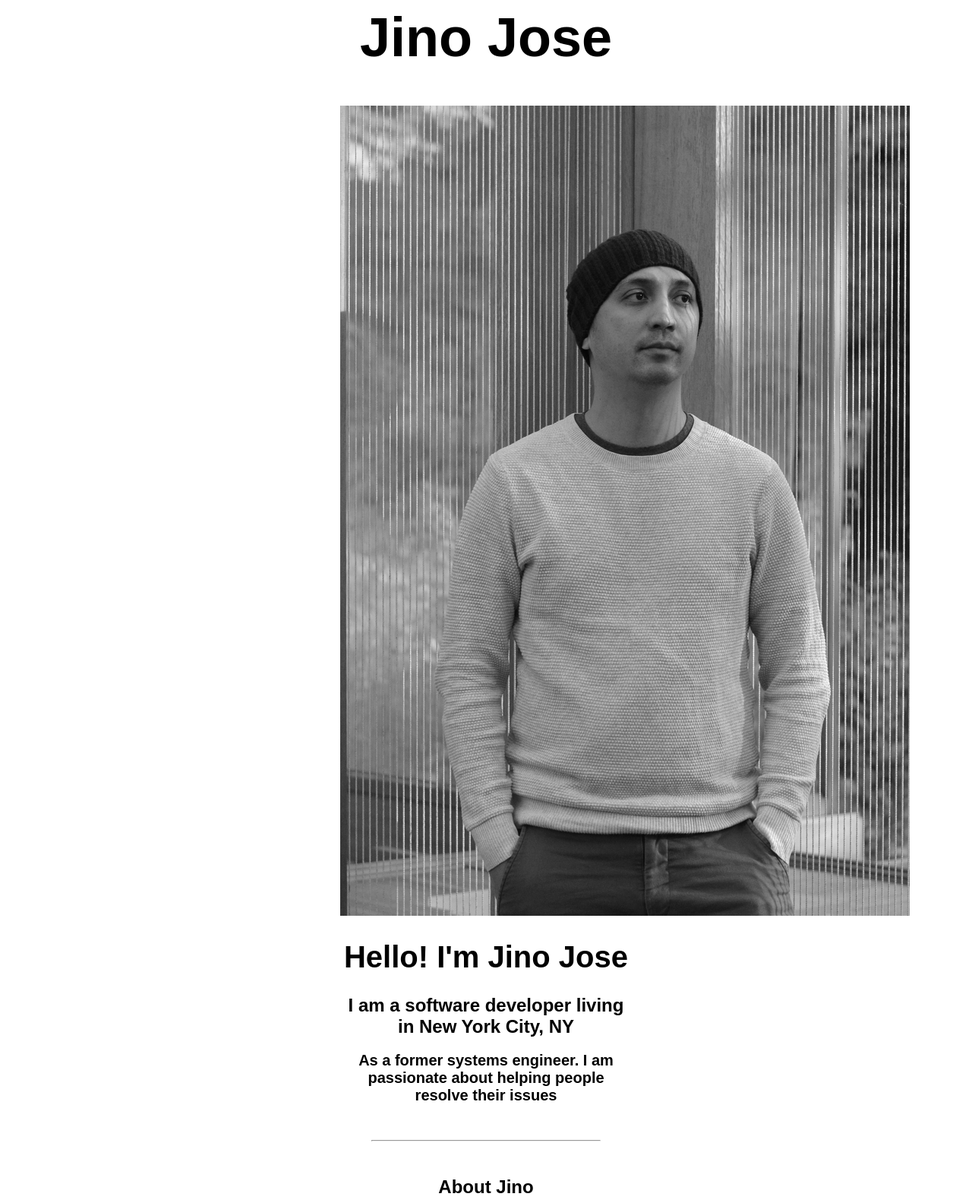
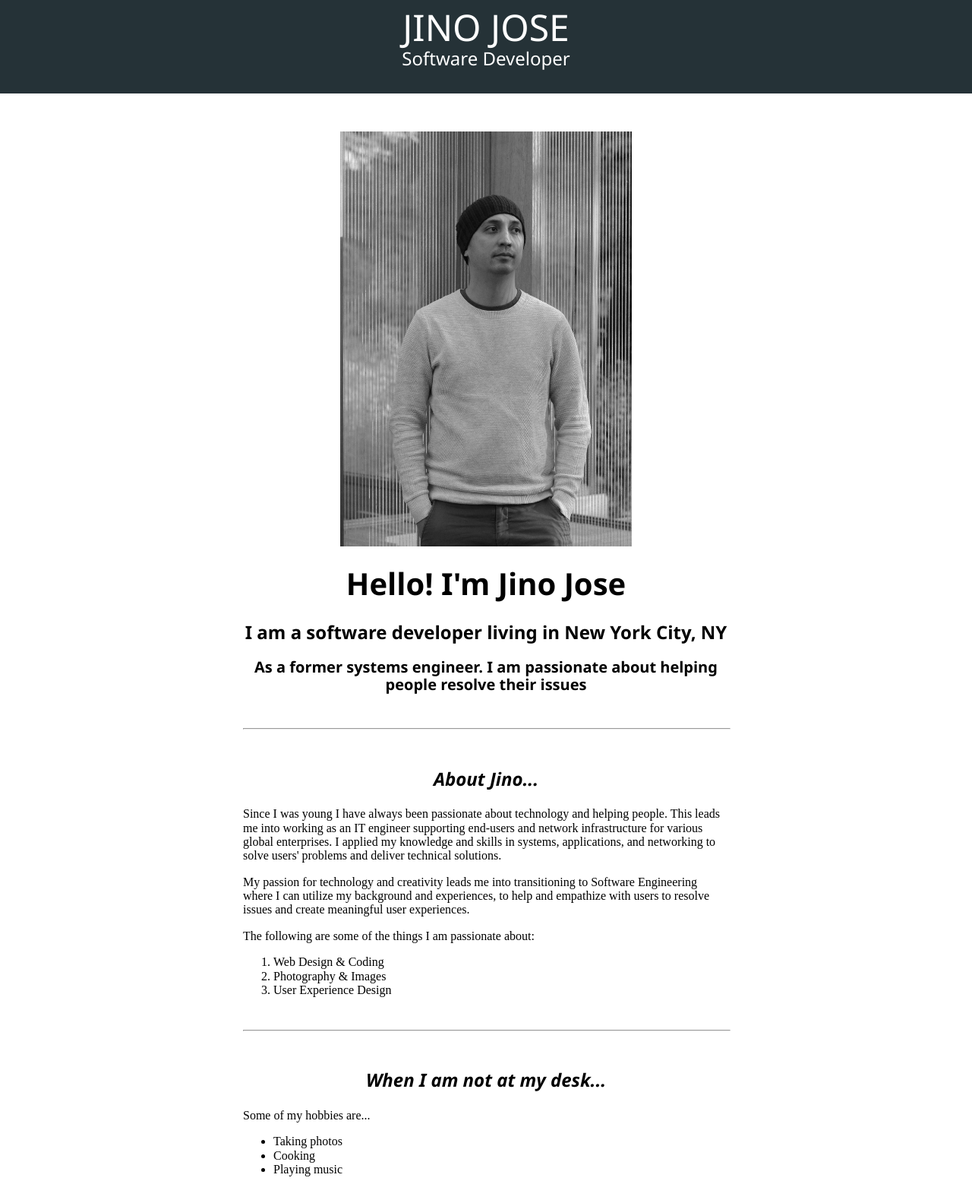
Before and after one commit to xJinoJose/my_portfolio, a plain HTML site: page index.html in a window 1280 px wide. Shown: the part 40-1619 px from the top of the page at 76% size. Drawn offline with nearby package versions, Linux system fonts and the light colour scheme.

Commit message:
Fixed Errors

```diff
--- a/index.html
+++ b/index.html
@@ -2,22 +2,26 @@
 <html lang="en">
   <head>
     <meta charset="UTF-8">
+    <meta name="viewport" content="width=device-width, initial-scale=1, shrink-to-fit=no" />
+    <meta name="description" content="" />
+    <meta name="author" content="" />
     <title>Jino's Portfolio</title>
     <link rel="stylesheet" href="https://cdnjs.cloudflare.com/ajax/libs/normalize/5.0.0/normalize.min.css">
     <link href="style.css" rel="stylesheet" type="text/css">
   </head>
 
   <body>
-  <header>
-    <h1>Jino Jose</h1>
+  <header class="headbar">
+    <div class="headerfullname">Jino Jose</div>
+    <div class="headertitle">Software Developer</div>
   </header>
   <main>
-    <img src="images/aboutme_img.png" alt="My Picture" class="resize">
+    <img src="images/aboutme_img.png" alt="My Picture">
     <h1>Hello! I'm Jino Jose</h1>
     <h2>I am a software developer living in New York City, NY</h2>
     <h3>As a former systems engineer. I am passionate about helping people resolve their issues</h3>
     <br><hr><br>
-    <h2>About Jino</h2>
+    <p class="titlefont">About Jino...</p>
     <p>Since I was young I have always been passionate about technology and helping people.
       This leads me into working as an IT engineer supporting end-users and network infrastructure
       for various global enterprises. I applied my knowledge and skills in systems, applications,
@@ -28,14 +32,30 @@
       I can utilize my background and experiences, to help and empathize with users to resolve
       issues and create meaningful user experiences.
     </p>
+    <p>The following are some of the things I am passionate about:</p>
+    <ol>
+      <li>Web Design & Coding</li>
+      <li>Photography & Images</li>
+      <li>User Experience Design</li>
+    </ol>
     <br><hr><br>
+    <p class="titlefont">When I am not at my desk...</p>
+    <p>Some of my hobbies are...</p>
+    <ul>
+      <li>Taking photos</li>
+      <li>Cooking</li>
+      <li>Playing music</li>
+    </ul>
+  </main>
+  <!-- Footer-->
+  <footer class="footer">
     <div class="center">
       <h2>Contact Me</h2>
-      <p><a href="https://github.com/xJinoJose" target="_blank">GitHub</a></p>
-      <p><a href="https://www.linkedin.com/in/jino1983jose/" target="_blank">LinkedIn</a></p>
+      <p><a class="btn-primary" href="https://github.com/xJinoJose" target="_blank">GitHub</a></p>
+      <p><a class="btn-primary" href="https://www.linkedin.com/in/jino1983jose/" target="_blank">LinkedIn</a></p>
       <p>Email: jino.e.jose@gmail.com</p>
     </div>
-  </main>
+  </footer>
   </body>
 
 </html>
--- a/style.css
+++ b/style.css
@@ -1,46 +1,74 @@
 /* Link Styles */
 
-header > h1 {
-    font-family: "Arial";
-    font-size: 72px;
-    color: black;
+
+header.headbar {
+    padding-top: 3rem;
+    padding-bottom: 2rem;
     text-align: center;
+    background-color: #253237;
+    background-repeat: no-repeat;
+    background-attachment: scroll;
+    background-position: center center;
+    background-size: cover;
+    font-family: "Segoe UI";
+    font-family: 100px;
+    color: #FFFFFF;
 }
 
+.headerfullname {
+    font-family: 'Segoe UI', sans-serif;
+    text-align: center;
+    text-transform: uppercase;
+    font-size: 3rem;
+    width: 100%;
+}
+
+.headertitle {
+    font-family: 'Segoe UI', sans-serif;
+    text-align: center;
+    font-size: 1.5rem;
+    width: 100%;
+}
+
+
 main {
-    width: 30%;
     margin: auto;
+    width: 640px;
+    padding: 50px;
 }
 
 main > h1 {
-    font-family: "Arial";
+    font-family: "Segoe UI";
     font-size: 40px;
     color: black;
     text-align: center;
 }
 
 main > h2 {
-    font-family: "Arial";
+    font-family: "Segoe UI";
     font-size: 24px;
     color: black;
     text-align: center;
 }
 
 main > h3 {
-    font-family: Arial;
+    font-family: "Segoe UI";
     font-size: 20px;
     color: black;
     text-align: center;
 }
 
-div {
-    width: 600px;
-    text-align: center;
-    justify-content: center;
+hr {
+    width: 640px;
 }
 
-hr {
-    width: 300px;
+.titlefont {
+    font-family: 'Segoe UI', sans-serif;
+    font-style: oblique;
+    font-weight: bold;
+    text-align: center;
+    font-size: 1.5rem;
+    width: 100%;
 }
 
 .center {
@@ -49,7 +77,48 @@ hr {
     margin-right: auto;
 }
 
-.resize {
-    height: 20%;
-    width: auto;
+.footer {
+    padding-top: 1rem;
+    padding-bottom: 1rem;
+    text-align: center;
+    font-size: 0.9rem;
+    background-color: #253237;
+    background-repeat: no-repeat;
+    background-attachment: scroll;
+    background-position: center center;
+    background-size: cover;
 }
+
+.social-icons .social-icon:last-child {
+    margin-right: 0;
+}
+.social-icons .social-icon:hover {
+    background-color: #dc7646;
+}
+
+img{
+    display: block;
+    width: 60%;
+    margin-left: auto;
+    margin-right: auto;
+}
+
+/* Button Styling */
+
+.btn-primary {
+    color: #333333;
+    background-color: #EADFC9;
+    border-color: #f3a14b;
+}
+
+.btn-primary:hover {
+    color: #ffffff;
+    background-color: #253237;
+    border-color:#93ada4;
+}
+.btn-primary:focus, .btn-primary.focus {
+    color: #bfdbcf;
+    background-color: #93ada4;
+    border-color: #93ada4;
+
+}
```
